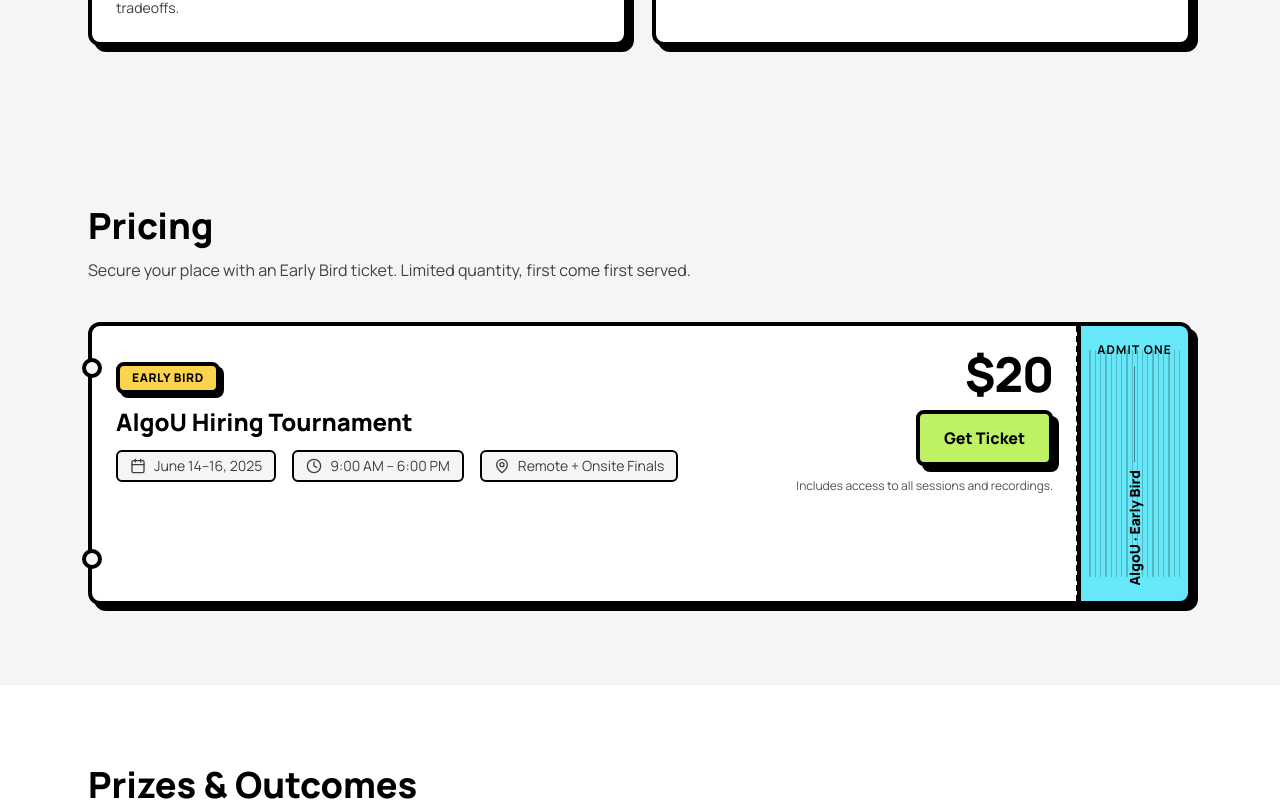
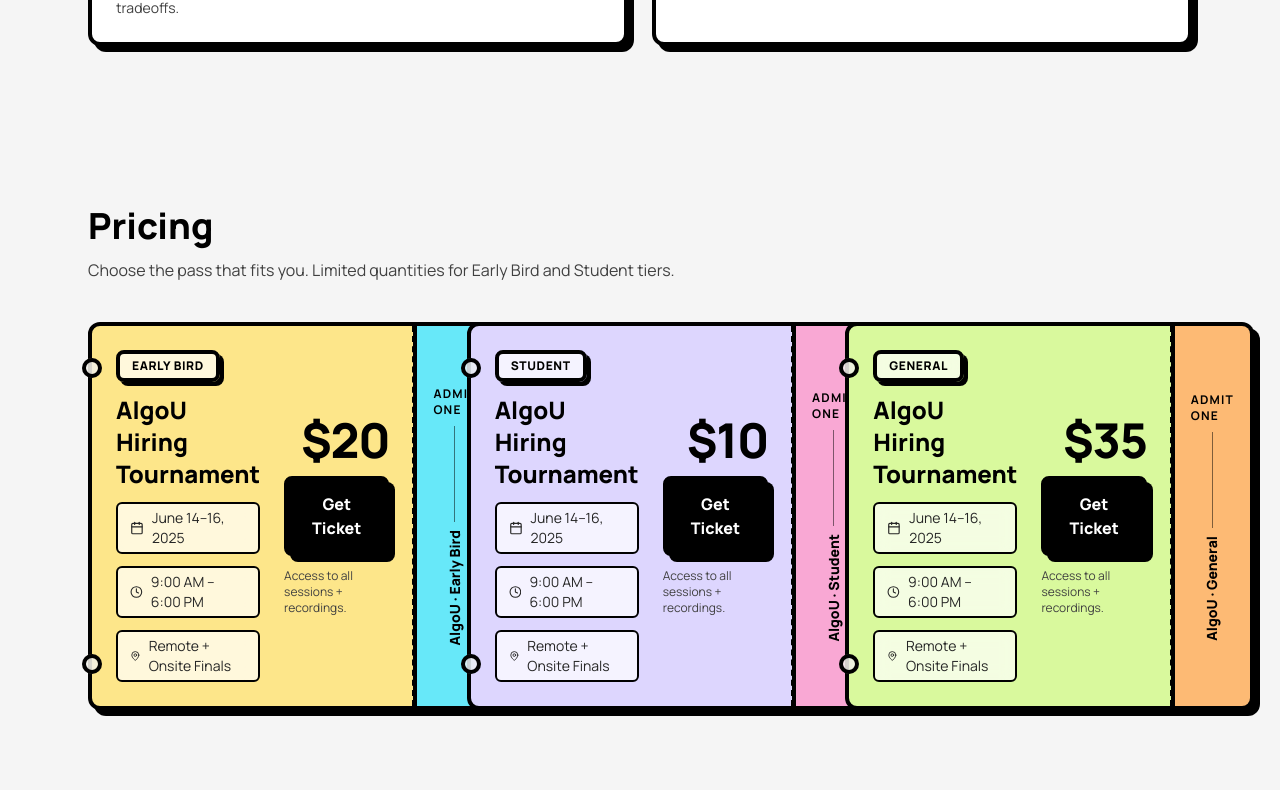
Before and after one commit to flamesdotblue/frontend-repo_06w6y1ur_wvsqv1, a React (Vite) app: page / in a window 1280 px wide. Shown: the part 1798-2600 px from the top of the page. Built offline with nearby package versions, Linux system fonts and the light colour scheme; a web font is replaced by a local one.

Commit message:
Update project prj_06w6y1ur - 2025-10-17T17:24:10.686Z

```diff
--- a/src/components/TicketPricing.jsx
+++ b/src/components/TicketPricing.jsx
@@ -1,81 +1,120 @@
 import { Calendar, MapPin, Clock } from 'lucide-react'
 
-export default function TicketPricing() {
+function Ticket({ tier, price, accent, stub, vertical, date = 'June 14–16, 2025', time = '9:00 AM – 6:00 PM', place = 'Remote + Onsite Finals' }) {
   return (
-    <section id="pricing" className="relative w-full bg-neutral-100 py-20 text-black">
-      <div className="mx-auto max-w-6xl px-6">
-        <div className="mb-10 flex flex-col items-start gap-3">
-          <h2 className="text-3xl font-extrabold sm:text-4xl">Pricing</h2>
-          <p className="max-w-3xl text-neutral-700">Secure your place with an Early Bird ticket. Limited quantity, first come first served.</p>
-        </div>
-
-        {/* Ticket Mockup */}
-        <div className="relative grid w-full grid-cols-1 gap-0 md:grid-cols-[1fr_auto]">
-          {/* Main ticket body */}
-          <div className="relative rounded-l-xl border-4 border-black bg-white p-6 shadow-[6px_6px_0_#000] md:rounded-l-xl md:rounded-r-none">
-            {/* Perforation dots */}
+    <div className="group relative mx-auto w-full max-w-md">
+      <div className="relative grid grid-cols-[1fr_auto] items-stretch">
+        {/* Main body */}
+        <div className={`relative rounded-l-xl border-4 border-black ${accent} p-6 shadow-[6px_6px_0_#000] transition-transform duration-200 group-hover:-translate-y-1 md:rounded-l-xl md:rounded-r-none`}>
+          {/* Perforation */}
           <div className="pointer-events-none absolute right-[-12px] top-0 hidden h-full w-6 items-center justify-center md:flex">
             <div className="h-full w-px border-r-2 border-dashed border-black" />
           </div>
 
           <div className="flex flex-col gap-6 md:flex-row md:items-center md:justify-between">
             <div>
-                <span className="inline-flex items-center gap-2 rounded-lg border-4 border-black bg-amber-300 px-3 py-1 text-xs font-extrabold uppercase tracking-wider shadow-[4px_4px_0_#000]">
-                  Early Bird
+              <span className="inline-flex items-center gap-2 rounded-lg border-4 border-black bg-white/70 px-3 py-1 text-xs font-extrabold uppercase tracking-wider shadow-[4px_4px_0_#000] backdrop-blur">
+                {tier}
               </span>
               <h3 className="mt-3 text-2xl font-black">AlgoU Hiring Tournament</h3>
-                <div className="mt-3 flex flex-wrap items-center gap-4 text-sm text-neutral-700">
-                  <div className="inline-flex items-center gap-2 rounded-md border-2 border-black bg-neutral-100 px-3 py-1">
+              <div className="mt-3 flex flex-wrap items-center gap-3 text-sm text-neutral-800">
+                <div className="inline-flex items-center gap-2 rounded-md border-2 border-black bg-white/70 px-3 py-1 backdrop-blur">
                   <Calendar className="h-4 w-4" />
-                    <span>June 14–16, 2025</span>
+                  <span>{date}</span>
                 </div>
-                  <div className="inline-flex items-center gap-2 rounded-md border-2 border-black bg-neutral-100 px-3 py-1">
+                <div className="inline-flex items-center gap-2 rounded-md border-2 border-black bg-white/70 px-3 py-1 backdrop-blur">
                   <Clock className="h-4 w-4" />
-                    <span>9:00 AM – 6:00 PM</span>
+                  <span>{time}</span>
                 </div>
-                  <div className="inline-flex items-center gap-2 rounded-md border-2 border-black bg-neutral-100 px-3 py-1">
+                <div className="inline-flex items-center gap-2 rounded-md border-2 border-black bg-white/70 px-3 py-1 backdrop-blur">
                   <MapPin className="h-4 w-4" />
-                    <span>Remote + Onsite Finals</span>
+                  <span>{place}</span>
                 </div>
               </div>
             </div>
 
             <div className="flex flex-col items-start gap-3 md:items-end">
-                <div className="text-5xl font-extrabold tracking-tight">$20</div>
+              <div className="text-5xl font-extrabold tracking-tight">{price}</div>
               <button
                 type="button"
-                  className="rounded-lg border-4 border-black bg-lime-300 px-6 py-3 text-base font-black text-black shadow-[6px_6px_0_#000] transition-transform hover:-translate-y-0.5 active:translate-y-0"
+                className="rounded-lg border-4 border-black bg-black px-6 py-3 text-base font-black text-white shadow-[6px_6px_0_#000] transition-transform hover:-translate-y-0.5 active:translate-y-0"
                 onClick={() => {}}
               >
                 Get Ticket
               </button>
-                <p className="text-xs text-neutral-600">Includes access to all sessions and recordings.</p>
+              <p className="text-xs text-neutral-700">Access to all sessions + recordings.</p>
             </div>
           </div>
 
-            {/* decorative corners */}
-            <div className="pointer-events-none absolute left-[-10px] top-8 h-5 w-5 rounded-full border-4 border-black bg-neutral-100" />
-            <div className="pointer-events-none absolute left-[-10px] bottom-8 h-5 w-5 rounded-full border-4 border-black bg-neutral-100" />
+          {/* corner cutouts */}
+          <div className="pointer-events-none absolute left-[-10px] top-8 h-5 w-5 rounded-full border-4 border-black bg-white/70 backdrop-blur" />
+          <div className="pointer-events-none absolute left-[-10px] bottom-8 h-5 w-5 rounded-full border-4 border-black bg-white/70 backdrop-blur" />
+
+          {/* subtle sheen */}
+          <div className="pointer-events-none absolute inset-0 rounded-l-xl [background:linear-gradient(120deg,transparent_30%,rgba(255,255,255,0.35)_40%,transparent_55%)] opacity-0 transition-opacity duration-300 group-hover:opacity-100" />
         </div>
 
         {/* Right stub */}
-          <div className="relative flex items-center justify-center rounded-r-xl border-4 border-l-0 border-black bg-cyan-300 p-4 shadow-[6px_6px_0_#000] md:min-h-[220px]">
-            {/* barcode-like bars */}
-            <div className="absolute inset-y-6 left-2 right-2 -z-0 flex items-center justify-center gap-1 opacity-20">
+        <div className={`relative flex items-center justify-center rounded-r-xl border-4 border-l-0 border-black ${stub} p-4 shadow-[6px_6px_0_#000] md:min-h-[220px]`}>
+          {/* holographic bars */}
+          <div className="absolute inset-y-6 left-2 right-2 flex items-center justify-center gap-1 opacity-30 mix-blend-multiply">
             {Array.from({ length: 18 }).map((_, i) => (
-                <div key={i} className={`h-full ${i % 3 === 0 ? 'w-[3px]' : 'w-[2px]'} bg-black`} />
+              <div key={i} className={`${i % 4 === 0 ? 'w-[4px]' : i % 3 === 0 ? 'w-[2px]' : 'w-[1px]'} h-full bg-black/70`} />
             ))}
           </div>
           <div className="relative flex h-full flex-col items-center justify-center">
             <span className="text-xs font-bold uppercase tracking-widest">Admit One</span>
-              <div className="mt-2 h-24 w-px bg-black/40" />
+            <div className="mt-2 h-24 w-px bg-black/50" />
             <span className="mt-2 origin-center rotate-180 [writing-mode:vertical-rl] text-sm font-extrabold">
-                AlgoU · Early Bird
+              {vertical}
             </span>
           </div>
         </div>
       </div>
     </div>
+  )
+}
+
+export default function TicketPricing() {
+  const tickets = [
+    {
+      tier: 'Early Bird',
+      price: '$20',
+      accent: 'bg-amber-200',
+      stub: 'bg-cyan-300',
+      vertical: 'AlgoU · Early Bird',
+    },
+    {
+      tier: 'Student',
+      price: '$10',
+      accent: 'bg-violet-200',
+      stub: 'bg-pink-300',
+      vertical: 'AlgoU · Student',
+    },
+    {
+      tier: 'General',
+      price: '$35',
+      accent: 'bg-lime-200',
+      stub: 'bg-orange-300',
+      vertical: 'AlgoU · General',
+    },
+  ]
+
+  return (
+    <section id="pricing" className="relative w-full bg-neutral-100 py-20 text-black">
+      <div className="mx-auto max-w-6xl px-6">
+        <div className="mb-10 flex flex-col items-start gap-3">
+          <h2 className="text-3xl font-extrabold sm:text-4xl">Pricing</h2>
+          <p className="max-w-3xl text-neutral-700">Choose the pass that fits you. Limited quantities for Early Bird and Student tiers.</p>
+        </div>
+
+        {/* Ticket grid - minimal width cards side-by-side */}
+        <div className="mx-auto grid max-w-none grid-cols-1 gap-8 sm:grid-cols-2 lg:grid-cols-3">
+          {tickets.map((t) => (
+            <Ticket key={t.tier} {...t} />
+          ))}
+        </div>
+      </div>
     </section>
   )
 }
```
Also changed, not shown: 1 other file (tests, documents, lock files or other folders). Lines whose indentation alone changed are shown as unchanged.
